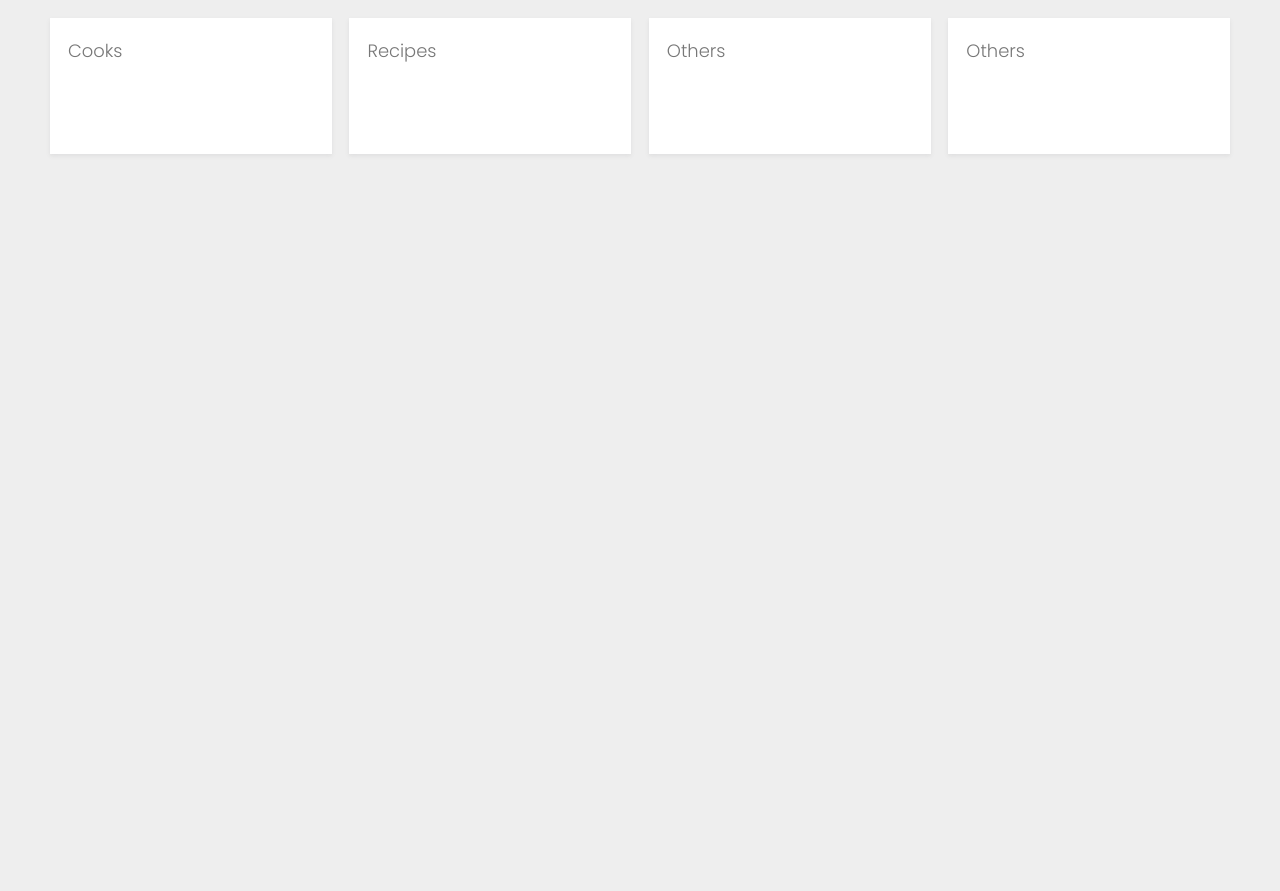
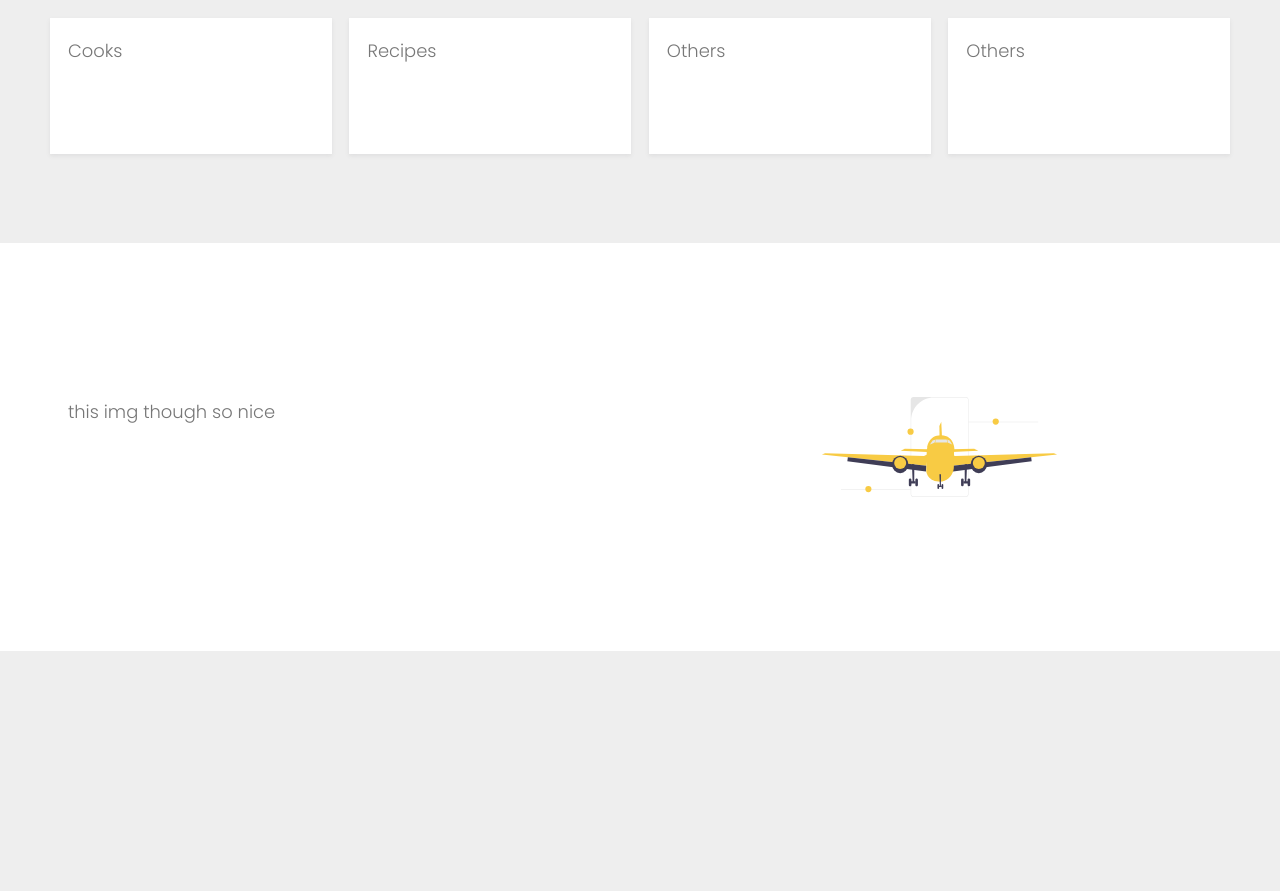
Before and after one commit to Nandiehakuna/recipe-sharing-web-app, a Django app: page / in a window 1280 px wide. Shown: the top 891 px of the page. Run offline with Django 5.2, Linux system fonts and the light colour scheme.

Commit message:
section one complete

```diff
--- a/static/css/base_styles.css
+++ b/static/css/base_styles.css
@@ -377,3 +377,26 @@ body {
     width: 45%;
   }
 }
+/* section-1 styles */
+.summary-card1{
+  padding: 1em;
+  width: 80%;
+  background-color: var(--sl-color-neutral-0);
+  box-shadow: none;
+  height: 100px;
+  flex-wrap: wrap;
+  justify-content: center;
+  align-items: center;
+  padding-top: 10%;
+  padding-bottom: 10%;
+
+}
+
+.section-1{
+  background-color: var(--sl-color-neutral-0);
+
+  min-height: 400px;
+  margin-top: 4em;
+  justify-content: center;
+
+}
--- a/templates/index_page.html
+++ b/templates/index_page.html
@@ -10,5 +10,15 @@
         <div class="summary-card">Others</div>
      </main>
    </section>
+
+   <section class="section-1">
+   <main class="summary">
+   <p class="summary-card1" >this img though so nice</p>
+   <img class="summary-card1" src="{% static 'img/img1.svg' %}" >
+
+   </main>
+  </section>
  </section>
+
+
 {% endblock body-content%}
```
Also changed, not shown: static/css/auth_base.css (+0 -12 lines).
